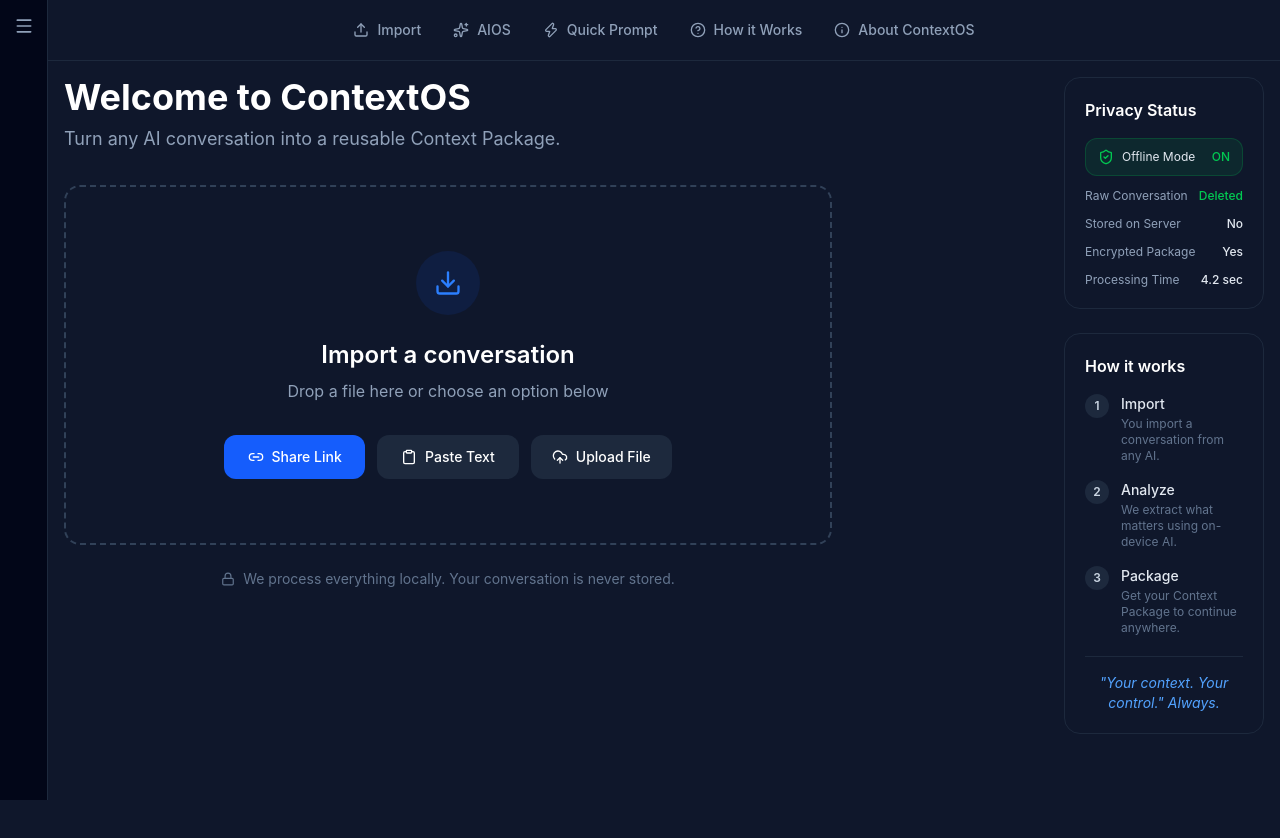
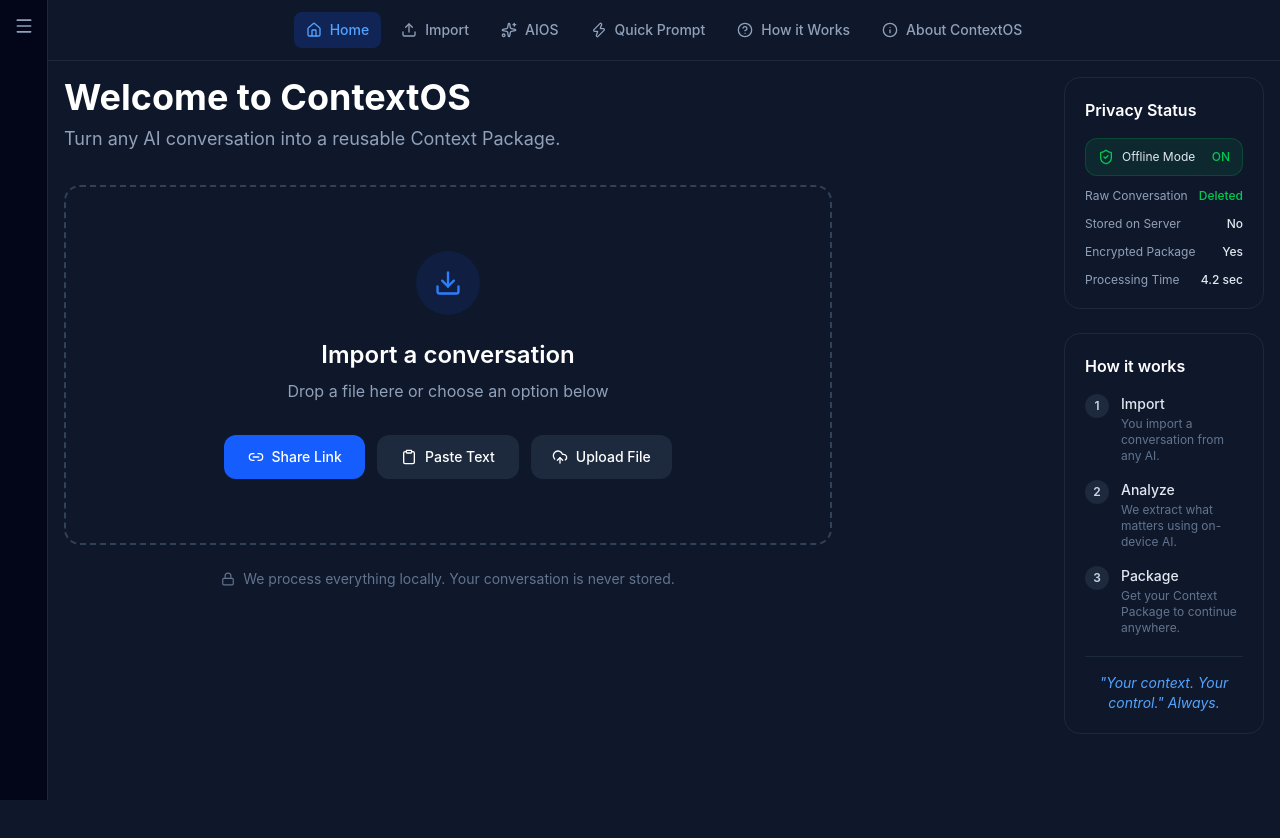
Before and after one commit to Ernest4599/Contextos-desktop-frontend-, a React (Vite) app: page /home in a window 1280 px wide. Shown: the top 838 px of the page. Built offline with nearby package versions, Linux system fonts and the light colour scheme; no server answers.

Commit message:
Add missing Home item to TopNav

```diff
--- a/src/TopNav.tsx
+++ b/src/TopNav.tsx
@@ -1,7 +1,8 @@
 import { useNavigate, useLocation } from 'react-router-dom'
-import { Sparkles, Zap, Upload, HelpCircle, Info } from 'lucide-react'
+import { Home, Sparkles, Zap, Upload, HelpCircle, Info } from 'lucide-react'
 
 const topNavItems = [
+  { to: '/home', label: 'Home', icon: Home },
   { to: '/import', label: 'Import', icon: Upload },
   { to: '/aios', label: 'AIOS', icon: Sparkles },
   { to: '/quick-prompt', label: 'Quick Prompt', icon: Zap },
```
